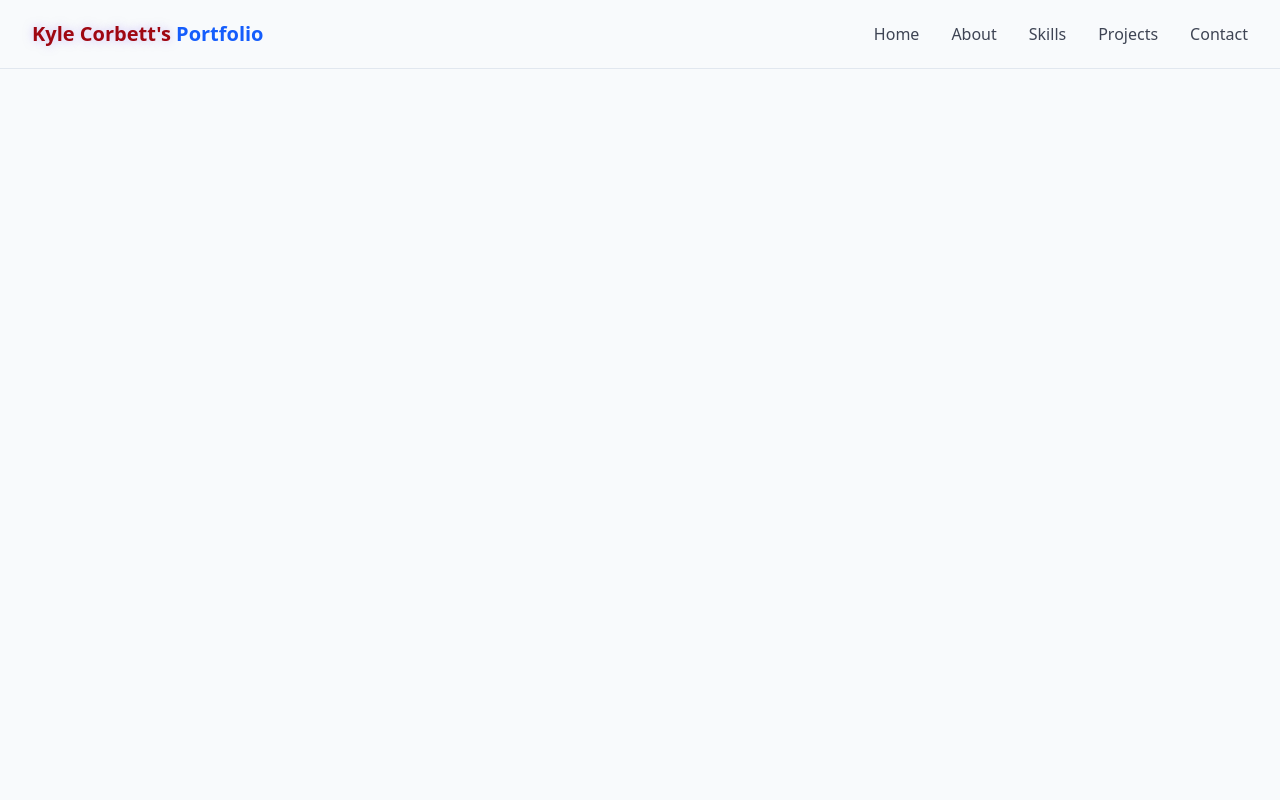
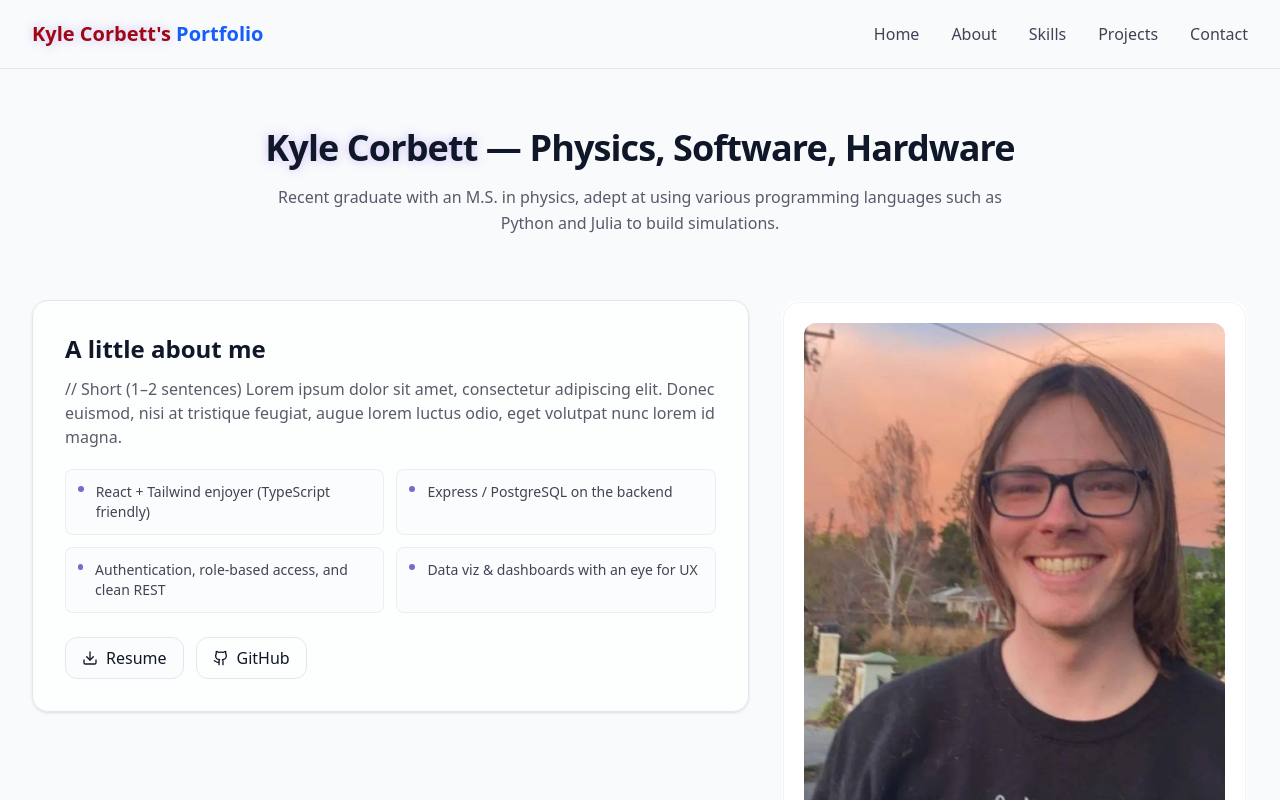
Before and after one commit to swestastic/kylePortfolio, a React (Vite) app in the folder kylePortfolio/: page /#/ in a window 1280 px wide. Shown: the top 800 px of the page. Built offline with nearby package versions, Linux system fonts and the light colour scheme.

Commit message:
create about me section

```diff
--- a/kylePortfolio/src/components/AboutSection.jsx
+++ b/kylePortfolio/src/components/AboutSection.jsx
@@ -0,0 +1,102 @@
+import { Download, Mail, Github, MapPin, Briefcase } from "lucide-react";
+import { cn } from "../lib/utils";
+import portrait from "../assets/Portrait.jpeg";
+
+
+export const About = () => {
+  return (
+    <section id="about" className={cn("relative py-20 md:py-28 bg-background text-foreground")}>
+      <div className="container">
+        {/* Header */}
+        <div className="mx-auto max-w-3xl text-center mb-12 md:mb-16 animate-[var(--animate-fade-in)]">
+          <h2 className="mt-4 text-3xl md:text-4xl font-bold tracking-tight">
+            <span className="text-glow">Kyle Corbett</span> — Physics, Software, Hardware
+          </h2>
+          <p className="mt-4 text-foreground/70 leading-relaxed">
+            Recent graduate with an M.S. in physics, adept at using various programming languages such as Python and Julia to build simulations.
+          </p>
+        </div>
+
+        {/* Content Grid */}
+        <div className="grid grid-cols-1 md:grid-cols-5 gap-6 md:gap-8 items-start">
+          {/* Left: Bio & highlights */}
+          <div className="md:col-span-3 space-y-6 animate-[var(--animate-fade-in-delay-1)]">
+            <div className="rounded-2xl bg-card/70 border border-border p-6 md:p-8 text-left shadow-sm">
+              <h3 className="text-xl md:text-2xl font-semibold">A little about me</h3>
+              <p className="mt-3 text-foreground/70">
+              // Short (1–2 sentences)
+Lorem ipsum dolor sit amet, consectetur adipiscing elit. Donec euismod, nisi at tristique feugiat, augue lorem luctus odio, eget volutpat nunc lorem id magna.
+
+              </p>
+
+              <ul className="mt-5 grid grid-cols-1 sm:grid-cols-2 gap-3">
+                {[
+                  "React + Tailwind enjoyer (TypeScript friendly)",
+                  "Express / PostgreSQL on the backend",
+                  "Authentication, role-based access, and clean REST",
+                  "Data viz & dashboards with an eye for UX",
+                ].map((item, i) => (
+                  <li
+                    key={i}
+                    className="flex items-start gap-3 rounded-lg border border-border/60 bg-background/60 p-3"
+                  >
+                    <span className="mt-1 size-1.5 rounded-full bg-primary" />
+                    <span className="text-sm text-foreground/80">{item}</span>
+                  </li>
+                ))}
+              </ul>
+
+              {/* CTAs */}
+              <div className="mt-6 flex flex-wrap items-center gap-3">
+
+                <a
+                  href="/Kyle_Corbett_Resume.pdf"
+                  className={cn(
+                    "inline-flex items-center gap-2 rounded-xl border border-border px-4 py-2",
+                    "bg-background/60 hover:bg-background/80 transition-colors"
+                  )}
+                >
+                  <Download className="size-4" /> Resume
+                </a>
+                <a
+                  href="https://github.com/swestastic"
+                  target="_blank"
+                  rel="noreferrer"
+                  className="inline-flex items-center gap-2 rounded-xl border border-border px-4 py-2 hover:bg-background/80"
+                >
+                  <Github className="size-4" /> GitHub
+                </a>
+              </div>
+            </div>
+
+
+
+          </div>
+
+
+          <aside className="md:col-span-2 space-y-6">
+            <div className="gradient-border p-[1px] rounded-2xl animate-[var(--animate-fade-in-delay-1)]">
+              <div className="rounded-2xl bg-card/80 p-5 border border-border/50">
+                <div className="relative overflow-hidden rounded-xl">
+                  <img
+                    src= {portrait}
+                    alt="Portrait of Kyle Corbett"
+                    className="w-full aspect-[4/5] object-cover"
+                  />
+                </div>
+                <div className="mt-4 flex items-center gap-2 text-foreground/80">
+                  <MapPin className="size-4" /> Bay Area, CA
+                </div>
+                <div className="mt-2 flex items-center gap-2 text-foreground/80">
+                  <Briefcase className="size-4" /> Open to full‑time positions
+                </div>
+              </div>
+            </div>
+
+
+          </aside>
+        </div>
+      </div>
+    </section>
+  );
+};
--- a/kylePortfolio/src/pages/Home.jsx
+++ b/kylePortfolio/src/pages/Home.jsx
@@ -1,3 +1,4 @@
+import { About } from "../components/AboutSection";
 import { Footer } from "../components/Footer";
 import { Navbar } from "../components/Navbar";
 
@@ -5,7 +6,7 @@ export const Home = () => {
     return (
     <div>
         <Navbar />
-
+       <About />
     </div>
     );
 }
```
Also changed, not shown: kylePortfolio/src/assets/Portrait.jpeg (added).
